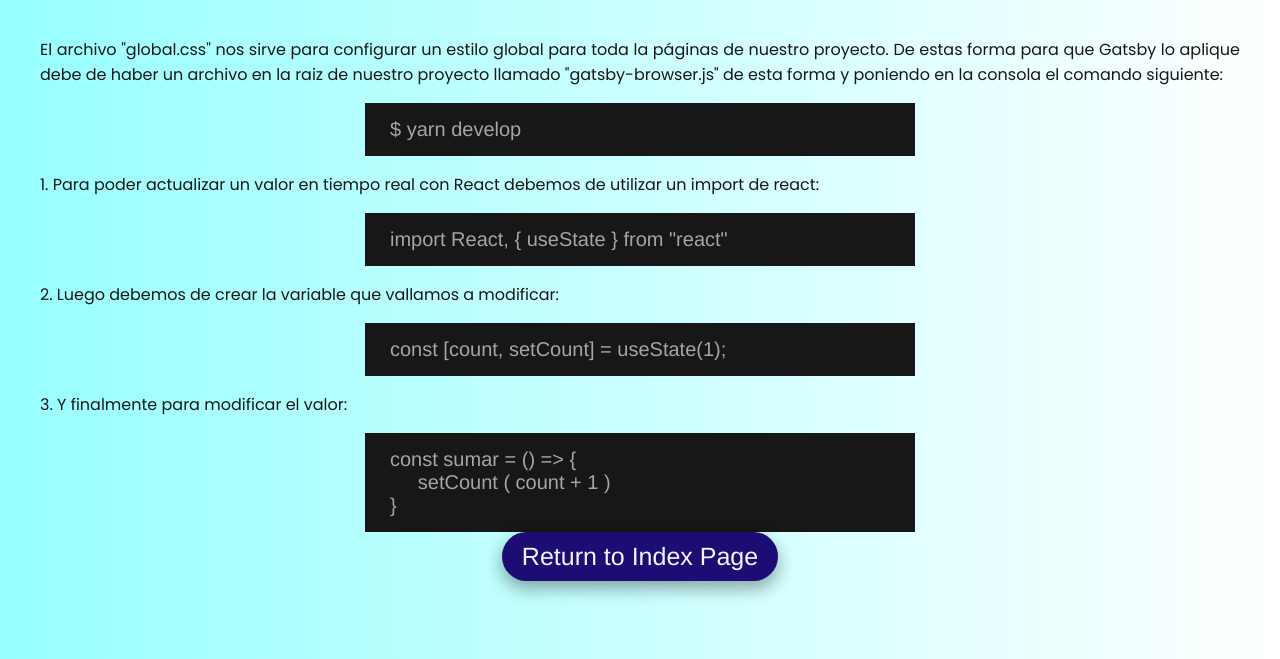
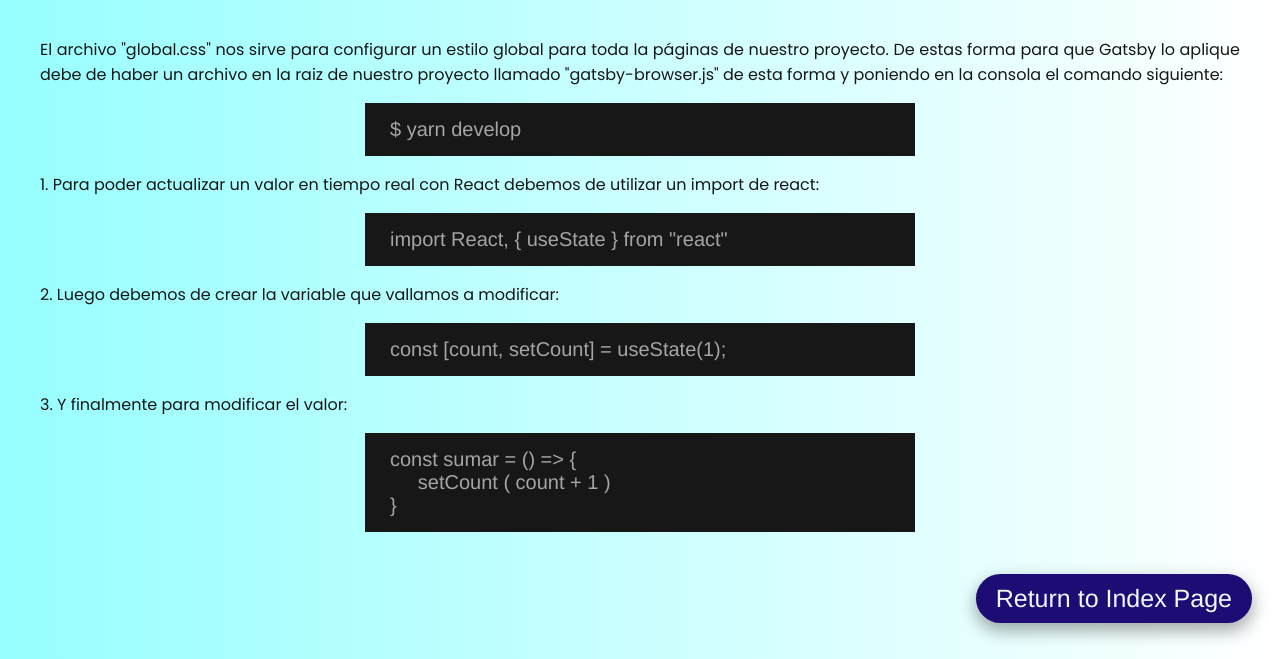
Before and after one commit to MarcoGomezGutierrez/Gatsby-Plantilla, a Gatsby site: page /other in a window 1280 px wide. Shown: the part 157-816 px from the top of the page. Built offline with nearby package versions, Linux system fonts and the light colour scheme; Gatsby itself is replaced by a stand-in of ours.

Commit message:
Correcion de un boton de other.js

```diff
--- a/src/pages/other.js
+++ b/src/pages/other.js
@@ -2,6 +2,7 @@ import * as React from "react"
 import * as style from "../styles/index.module.css"
 import ButtonPath from "../components/buttonPath.js"
 import Header from "../components/Header"
+import * as Game from "../styles/game.module.css"
 
 
 // markup
@@ -24,7 +25,7 @@ const OtherPage = () => {
         <br/> &nbsp;&nbsp;&nbsp;&nbsp; setCount &#40; count + 1 &#41;
         <br/> &#125;
       </div>
-      <ButtonPath text="Return to Index Page" direction="../"/>
+      <div className={Game.buttonReturn}  style={{marginTop: "auto", alignSelf:"flex-end"}}><ButtonPath text="Return to Index Page" direction="../"/></div>
     </main>
 
   )
```
